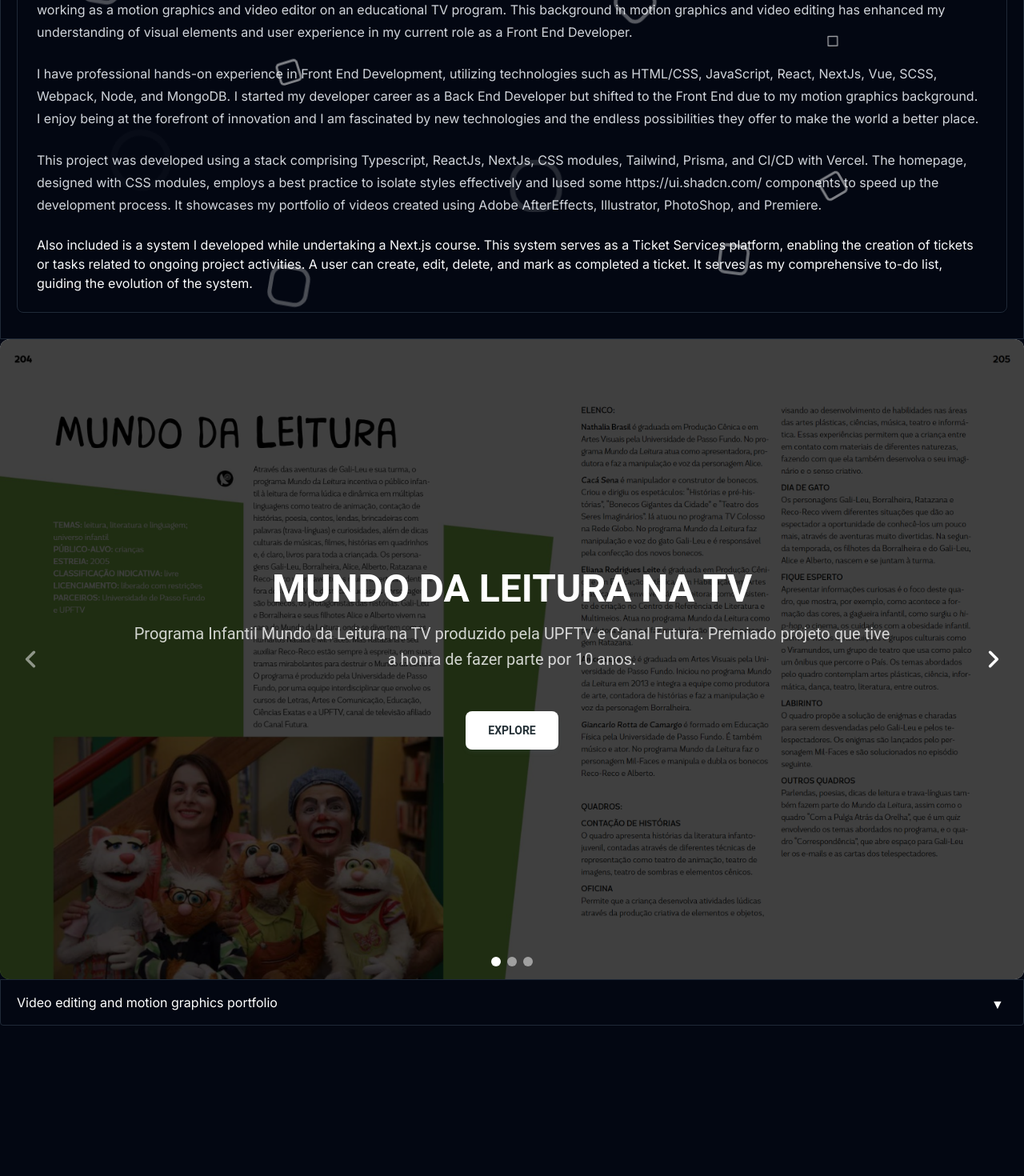
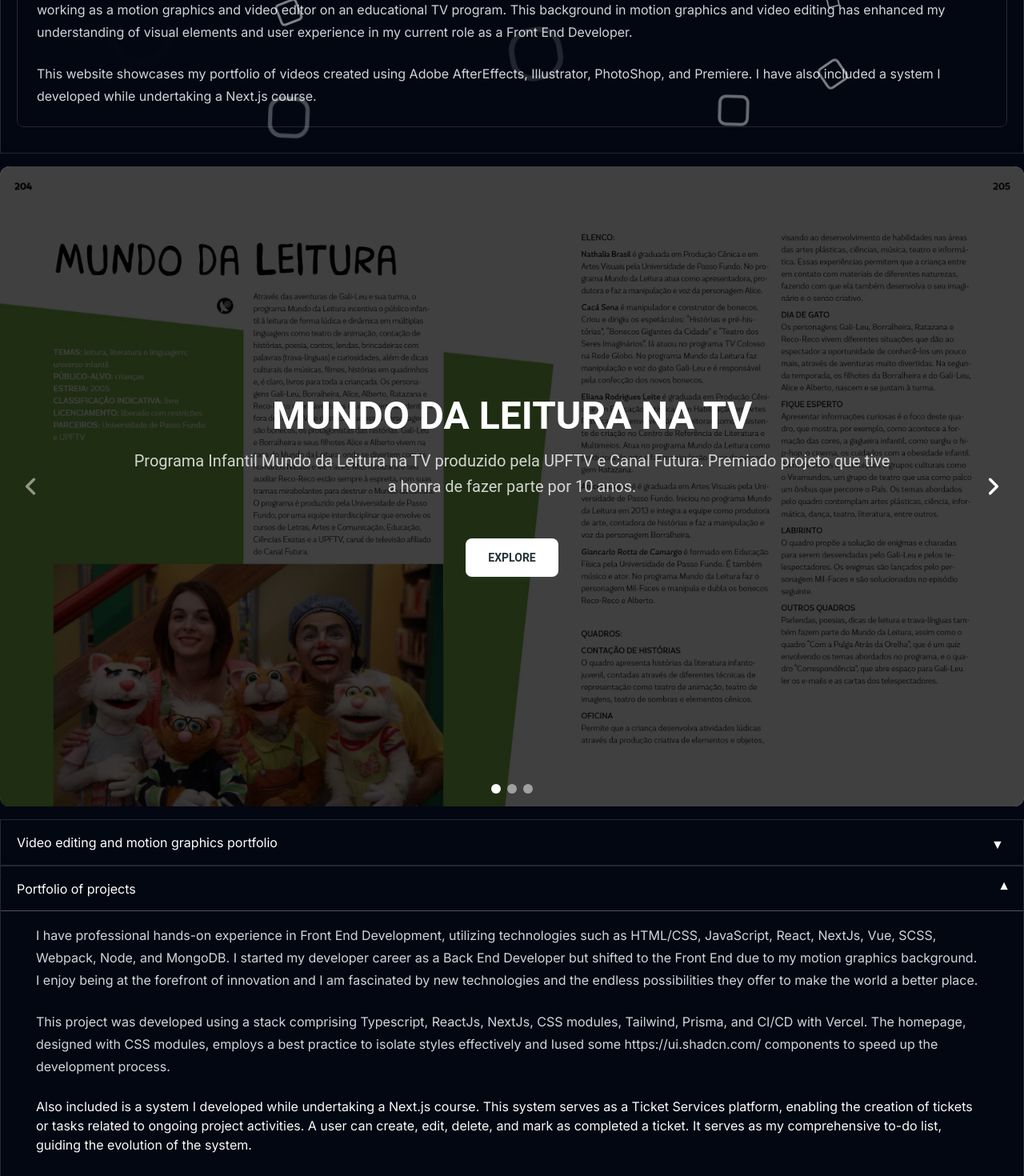
Before and after one commit to alessandrolorenz/next-service-tickets, a Next.js app: page / in a window 1280 px wide. Shown: the part 1020-2490 px from the top of the page at 80% size. Before the commit the page ends 2342 px from the top, so only its background shows below. Built offline with nearby package versions, Linux system fonts and the light colour scheme; no server answers; grey boxes are pictures that could not be loaded.

Commit message:
feat(layout): adjusted layout-2

```diff
--- a/app/page.tsx
+++ b/app/page.tsx
@@ -46,7 +46,8 @@
                 >
                     <div className={styles.caption}>
                         <h6>
-                            FRONT END - HTML/CSS JAVASCRIPT - Video Editing and Motion Graphics
+                            FRONT END - HTML/CSS JAVASCRIPT - Video Editing and
+                            Motion Graphics
                         </h6>
                         <h2>
                             <em>ALESSANDRO</em> LORENZ
@@ -63,7 +64,7 @@
             </section>
 
             <section>
-                <AccordionBasicExample defaultOpenId="1">
+                <AccordionBasicExample defaultOpenId={["1", "3"]}>
                     <AccordionItem
                         id="1"
                         title="Project description"
@@ -74,7 +75,7 @@
                     >
                         <Card className="mx-0 mb-4 lg:col-span-3 lg:mr-0 relative">
                             <CardHeader>
-                                <CardTitle>Welcome </CardTitle>
+                                <CardTitle>Welcome</CardTitle>
                                 <CardDescription>
                                     <b> Alessandro Cunha Lorenz</b> - Front End
                                     Developer
@@ -92,41 +93,12 @@
                                 as a Front End Developer.
                             </CardContent>
                             <CardContent className="max-w-full prose dark:prose-invert">
-                                I have professional hands-on experience in Front
-                                End Development, utilizing technologies such as
-                                HTML/CSS, JavaScript, React, NextJs, Vue, SCSS,
-                                Webpack, Node, and MongoDB. I started my
-                                developer career as a Back End Developer but
-                                shifted to the Front End due to my motion
-                                graphics background.
-                                <br></br>I enjoy being at the forefront of
-                                innovation and I am fascinated by new
-                                technologies and the endless possibilities they
-                                offer to make the world a better place.
+                                This website showcases my portfolio of videos
+                                created using Adobe AfterEffects, Illustrator,
+                                PhotoShop, and Premiere. I have also included a
+                                system I developed while undertaking a Next.js
+                                course.
                             </CardContent>
-                            <CardContent className="max-w-full prose dark:prose-invert">
-                                This project was developed using a stack
-                                comprising Typescript, ReactJs, NextJs, CSS
-                                modules, Tailwind, Prisma, and CI/CD with
-                                Vercel. The homepage, designed with CSS modules,
-                                employs a best practice to isolate styles
-                                effectively and Iused some
-                                https://ui.shadcn.com/ components to speed up
-                                the development process. It showcases my
-                                portfolio of videos created using Adobe
-                                AfterEffects, Illustrator, PhotoShop, and
-                                Premiere.
-                            </CardContent>
-                            <CardFooter>
-                                Also included is a system I developed while
-                                undertaking a Next.js course. This system serves
-                                as a Ticket Services platform, enabling the
-                                creation of tickets or tasks related to ongoing
-                                project activities. A user can create, edit,
-                                delete, and mark as completed a ticket. It
-                                serves as my comprehensive to-do list, guiding
-                                the evolution of the system.
-                            </CardFooter>
                             <div className="box">
                                 <div></div>
                                 <div></div>
@@ -141,14 +113,16 @@
                             </div>
                         </Card>
                     </AccordionItem>
+                    <div className="mt-4 mb-4">
                         <CarouselTransition />
+                    </div>
                     <AccordionItem
                         id="2"
                         title="Video editing and motion graphics portfolio"
                         activeElement={null}
                         handleClick={function (id: string): void {}}
                         isFirstChild={false}
-                        isLastChild={true}
+                        isLastChild={false}
                     >
                         <div className="prose dark:prose-invert w-full max-w-full grid grid-cols-1 sm:grid-cols-2  gap-4 m-auto ">
                             <Card className="cards-portfolio m-auto">
@@ -295,9 +269,49 @@
                             </Card>
                         </div>
                     </AccordionItem>
+
+                    <AccordionItem
+                        id="3"
+                        title="Portfolio of projects"
+                        activeElement={"true"}
+                        handleClick={function (id: string): void {}}
+                        isFirstChild={false}
+                        isLastChild={true}
+                    >
+                        <CardContent className="max-w-full prose dark:prose-invert">
+                            I have professional hands-on experience in Front End
+                            Development, utilizing technologies such as
+                            HTML/CSS, JavaScript, React, NextJs, Vue, SCSS,
+                            Webpack, Node, and MongoDB. I started my developer
+                            career as a Back End Developer but shifted to the
+                            Front End due to my motion graphics background.
+                            <br></br>I enjoy being at the forefront of
+                            innovation and I am fascinated by new technologies
+                            and the endless possibilities they offer to make the
+                            world a better place.
+                        </CardContent>
+                        <CardContent className="max-w-full prose dark:prose-invert">
+                            This project was developed using a stack comprising
+                            Typescript, ReactJs, NextJs, CSS modules, Tailwind,
+                            Prisma, and CI/CD with Vercel. The homepage,
+                            designed with CSS modules, employs a best practice
+                            to isolate styles effectively and Iused some
+                            https://ui.shadcn.com/ components to speed up the
+                            development process.
+                        </CardContent>
+                        <CardFooter>
+                            Also included is a system I developed while
+                            undertaking a Next.js course. This system serves as
+                            a Ticket Services platform, enabling the creation of
+                            tickets or tasks related to ongoing project
+                            activities. A user can create, edit, delete, and
+                            mark as completed a ticket. It serves as my
+                            comprehensive to-do list, guiding the evolution of
+                            the system.
+                        </CardFooter>
+                    </AccordionItem>
                 </AccordionBasicExample>
             </section>
-
         </div>
     )
 }
--- a/components/Accordions.tsx
+++ b/components/Accordions.tsx
@@ -2,11 +2,11 @@
 
 interface AccordionBasicExampleProps {
     children: ReactNode;
-    defaultOpenId?: string; // Adiciona a prop para o ID do elemento aberto por padrão
+    defaultOpenId?: string[]; // Adiciona a prop para o ID do elemento aberto por padrão
 }
 
 const AccordionBasicExample = ({ children, defaultOpenId }: AccordionBasicExampleProps): JSX.Element => {
-    const [activeElement, setActiveElement] = useState<string[]>(defaultOpenId ? [defaultOpenId] : []);
+    const [activeElement, setActiveElement] = useState<string[]>(defaultOpenId ? [...defaultOpenId] : []);
 
     const handleClick = (id: string) => {
         setActiveElement((prevActiveElements) => {
```
Also changed, not shown: components/MyComponent.tsx (+19 -19 lines). Lines whose indentation alone changed are shown as unchanged.
